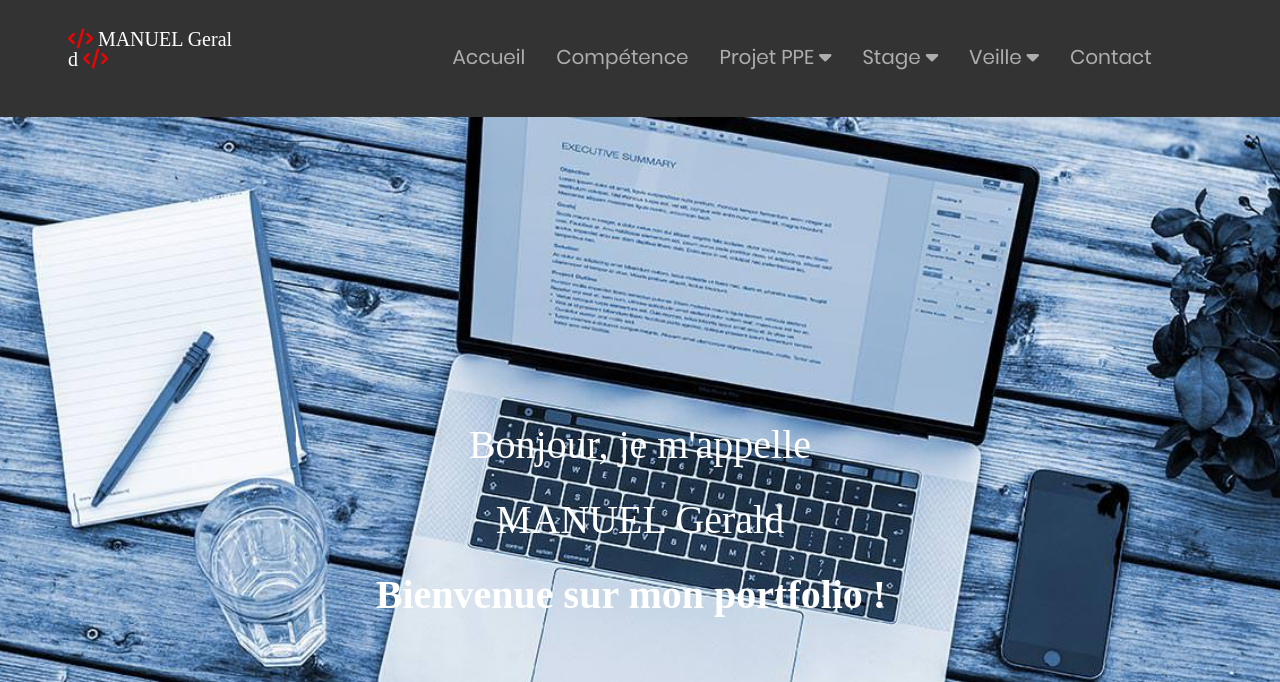
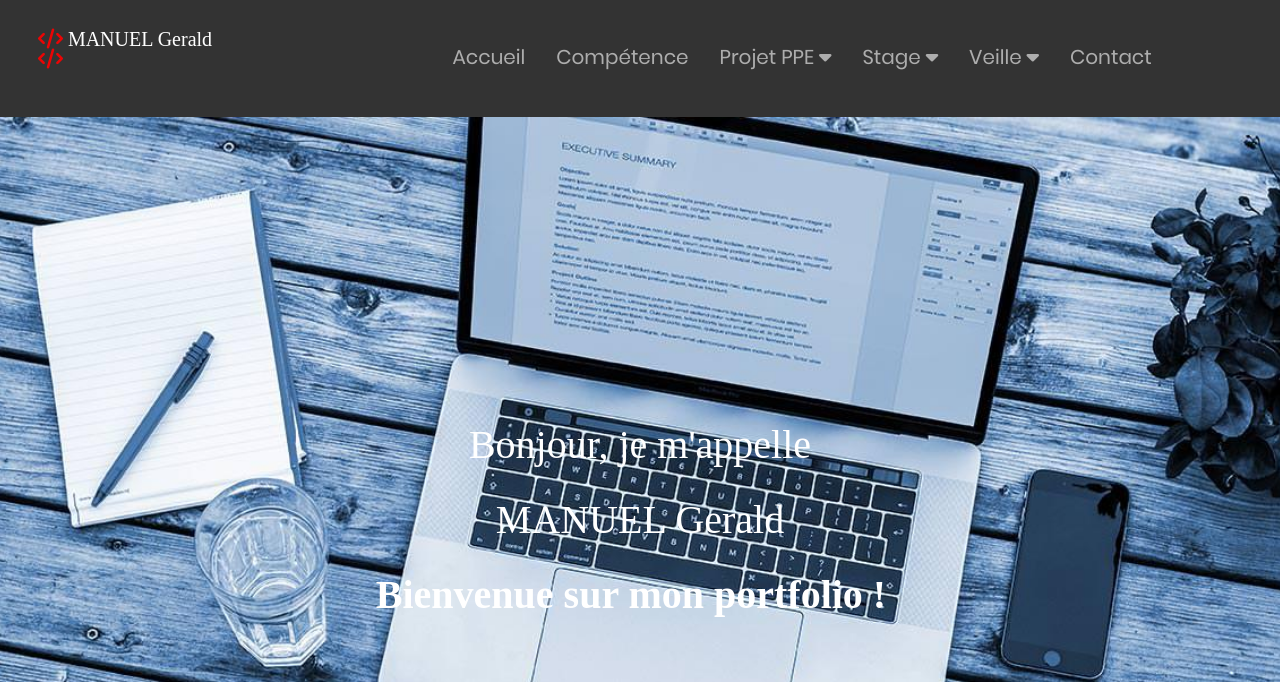
Before and after one commit to geraldmanue1/geraldmanue1.github.io, a PHP site: page /CV.html in a window 1280 px wide. Shown: the top 682 px of the page. Run offline with PHP 8.4, Linux system fonts and the light colour scheme; style sheets or scripts are compiled from the project's sources; some libraries are stand-ins or nearby versions; some web fonts are replaced.

Commit message:
Update menu.css

```diff
--- a/Accueil/css/menu.css
+++ b/Accueil/css/menu.css
@@ -713,7 +713,7 @@ element.style {
  margin-bottom: 18px;
     padding-bottom: 18px;
     padding-top: 3px;
-    padding-left: 40px;
+    padding-left: 10px;
     color: white; /* coleur écriture Manuel Gerald à gauche*/
   }
 
```
